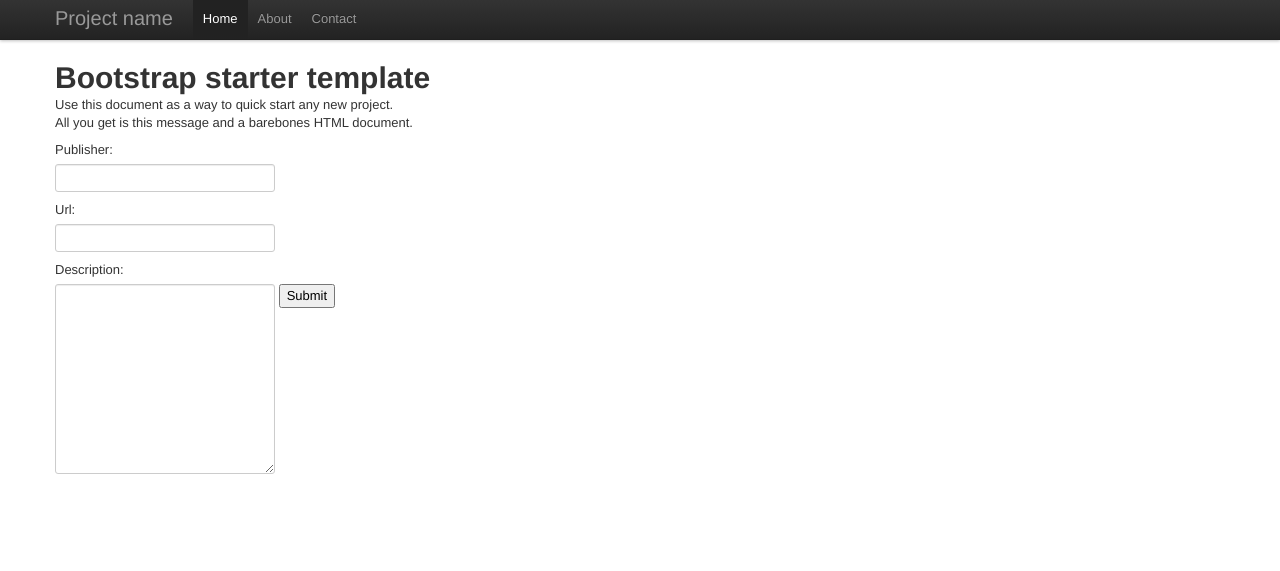
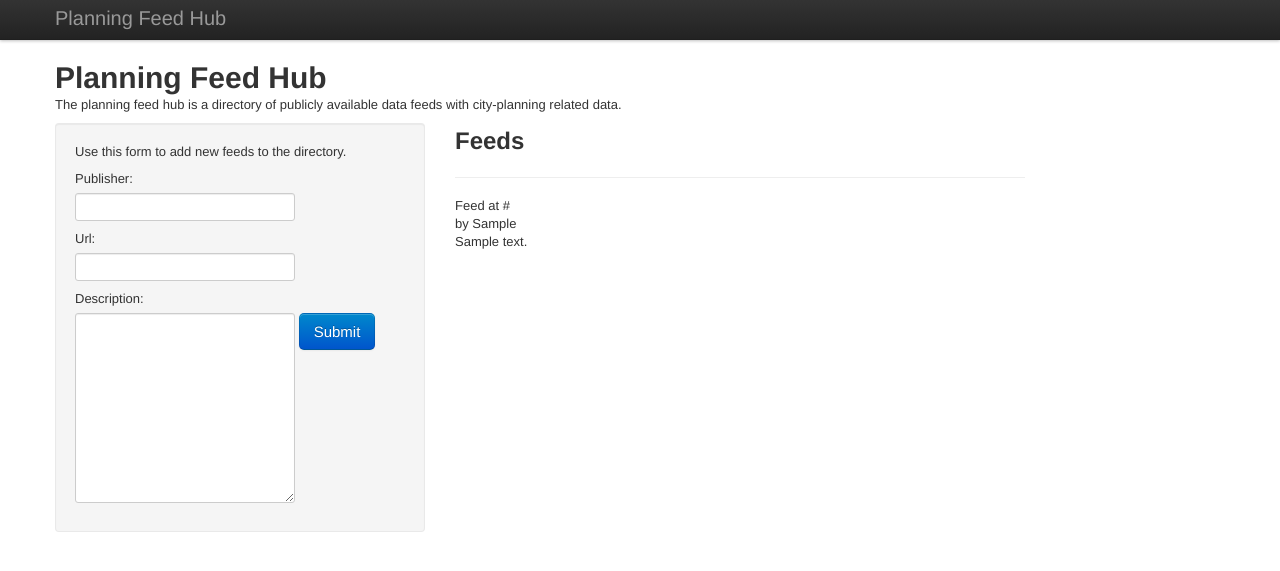
Before and after one commit to mjumbewu/planning-feed-hub, a Django app: page / in a window 1280 px wide. Shown: the top 571 px of the page. Run offline with Django 3.2, Linux system fonts and the light colour scheme; tables that the repository leaves empty hold one stand-in row (values such as "Sample post"); some libraries are stand-ins or nearby versions.

Commit message:
clean up the feeds page a bit

```diff
--- a/src/app/views.py
+++ b/src/app/views.py
@@ -22,9 +22,8 @@ class PlanningFeedView (views.View):
             'description': feed.description
         }
 
-    def get(self, request):
-        # GET: Get a list of planning feeds, JSON formatted.
-        page = int(request.GET.get('page', 1))
+    def get_feeds_data(self):
+        page = int(self.request.GET.get('page', 1))
         perpage = 20  # The number of feeds per page
         begin = ((page - 1) * perpage)  # The index of the first feed on page
         end = (page * perpage)  # The index of the first feed on next page
@@ -43,12 +42,18 @@ class PlanningFeedView (views.View):
         # first/last page.
         num_pages = math.ceil(num_feeds / perpage)
 
+        base_uri = self.request.build_absolute_uri(self.request.path)
         if page > 1:
-            data['prev'] = reverse('feeds') + '?page=' + str(page - 1)
+            data['prev'] = base_uri + '?page=' + str(page - 1)
         if num_feeds > (page * perpage):
-            data['next'] = reverse('feeds') + '?page=' + str(page + 1)
+            data['next'] = base_uri + '?page=' + str(page + 1)
 
-        return self.render_GET_response(data)
+        return data
+
+    def get(self, request):
+        # GET: Get a list of planning feeds, JSON formatted.
+        feeds_data = self.get_feeds_data()
+        return self.render_GET_response(feeds_data)
 
     def post(self, request):
         # POST: Add a feed to the list, if it doesn't already exist.
@@ -101,7 +106,8 @@ class HomeView (PlanningFeedView):
                 status=status_code,
                 mimetype='application/json')
         else:
-            return self.render_form_response(form)
+            feeds_data = self.get_feeds_data()
+            return self.render_form_response(form, feeds_data)
 
     def render_form_response(self, form, context=None):
         context = context or {}
--- a/src/templates/index.html
+++ b/src/templates/index.html
@@ -2,7 +2,7 @@
 <html lang="en">
   <head>
     <meta charset="utf-8">
-    <title>Bootstrap, from Twitter</title>
+    <title>Planning Feed Hub</title>
     <meta name="viewport" content="width=device-width, initial-scale=1.0">
     <meta name="description" content="">
     <meta name="author" content="">
@@ -41,40 +41,65 @@
             <span class="icon-bar"></span>
             <span class="icon-bar"></span>
           </a>
-          <a class="brand" href="#">Project name</a>
-          <div class="nav-collapse">
-            <ul class="nav">
-              <li class="active"><a href="#">Home</a></li>
-              <li><a href="#about">About</a></li>
-              <li><a href="#contact">Contact</a></li>
-            </ul>
-          </div><!--/.nav-collapse -->
+
+          <a class="brand" href="#">Planning Feed Hub</a>
+
         </div>
       </div>
     </div>
 
     <div class="container">
 
-      <h1>Bootstrap starter template</h1>
-      <p>Use this document as a way to quick start any new project.<br> All you get is this message and a barebones HTML document.</p>
+      <h1>Planning Feed Hub</h1>
+      <p>The planning feed hub is a directory of publicly available data feeds with city-planning related data.</p>
 
-      <form class="planning-feed-form" method="POST">
-        {{form}}
-        <button type="submit">Submit</button>
-      </form>
+      <div class="row">
+        <div class="span4">
+          <form class="well planning-feed-form" method="POST">
+            <p>Use this form to add new feeds to the directory.</p>
+            {{form}}
+            <button class="btn btn-primary btn-large" type="submit">Submit</button>
+          </form>
+        </div>
 
-      <script>
-        $(function() {
-          $('.planning-feed-form').ajaxForm()
-        })
-      </script>
+<!--        <script>-->
+<!--          $(function() {-->
+<!--            $('.planning-feed-form').ajaxForm()-->
+<!--          })-->
+<!--        </script>-->
+
+        <div class="span6">
+          <h2>Feeds</h2>
+          {% for feed in results %}
+            <hr>
+            <div>
+              <div class="feed-url">Feed at {{ feed.url }}</div>
+              <div class="feed-publisher">by {{ feed.publisher }}</div>
+              <div class="feed-description">{{ feed.description }}</div>
+            </div>
+          {% empty %}
+            <div>
+              (There are no feeds yet)
+            </div>
+          {% endfor %}
+
+          {% if prev %}
+            <a href="{{ prev }}">Previous page</a>
+          {% endif %}
+
+          {% if next %}
+            <a href="{{ next }}">Next page</a>
+          {% endif %}
+        </div>
+      </div>
 
     </div> <!-- /container -->
 
     <!-- Le javascript
     ================================================== -->
     <!-- Placed at the end of the document so the pages load faster -->
-    <script src="{{ STATIC_URL }}js/jquery.form.js"></script>
+<!--    <script src="{{ STATIC_URL }}js/jquery.form.js"></script>-->
+
 <!--    <script src="{{ STATIC_URL }}js/bootstrap-transition.js"></script>-->
 <!--    <script src="{{ STATIC_URL }}js/bootstrap-alert.js"></script>-->
 <!--    <script src="{{ STATIC_URL }}js/bootstrap-modal.js"></script>-->
```
